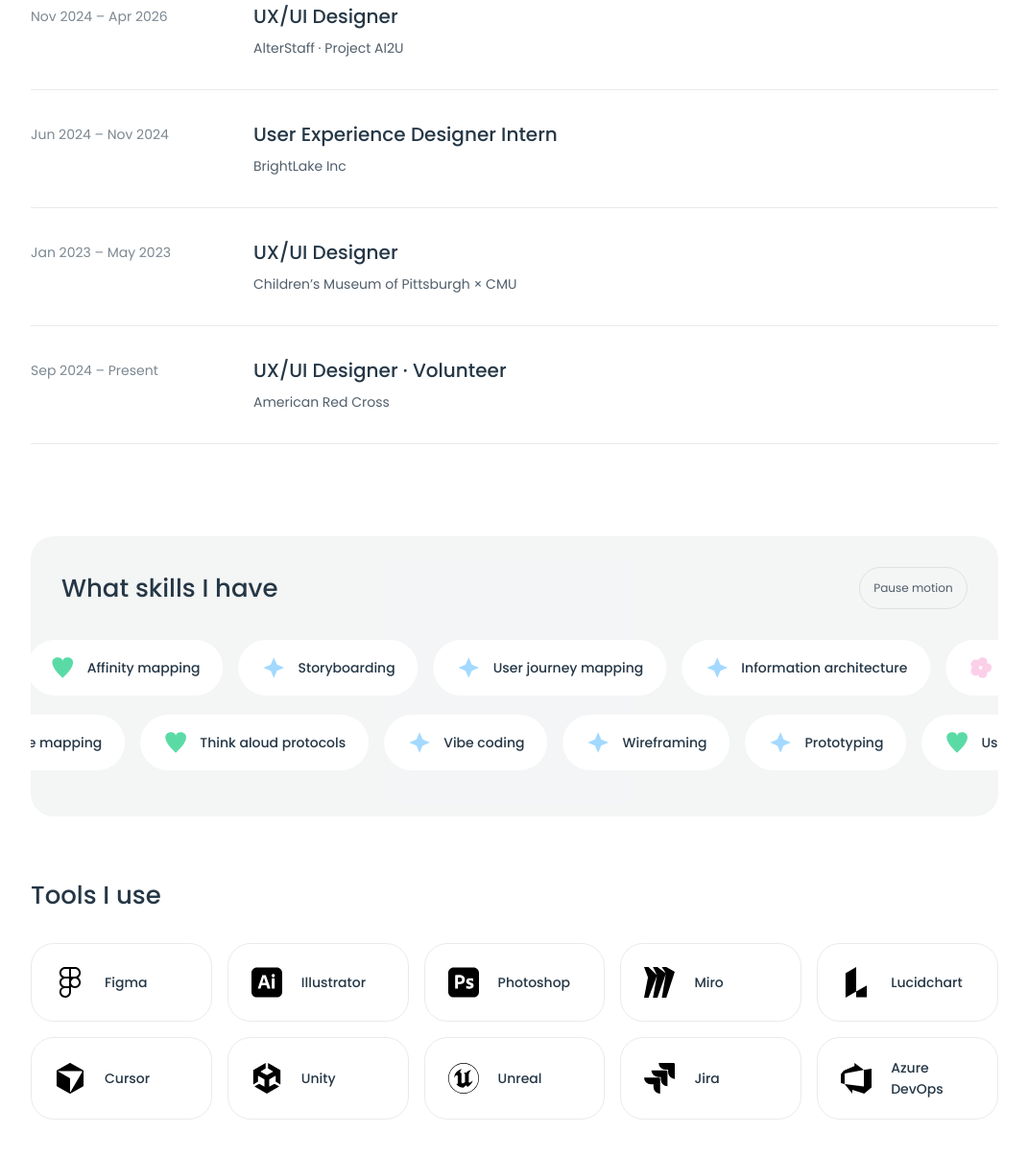
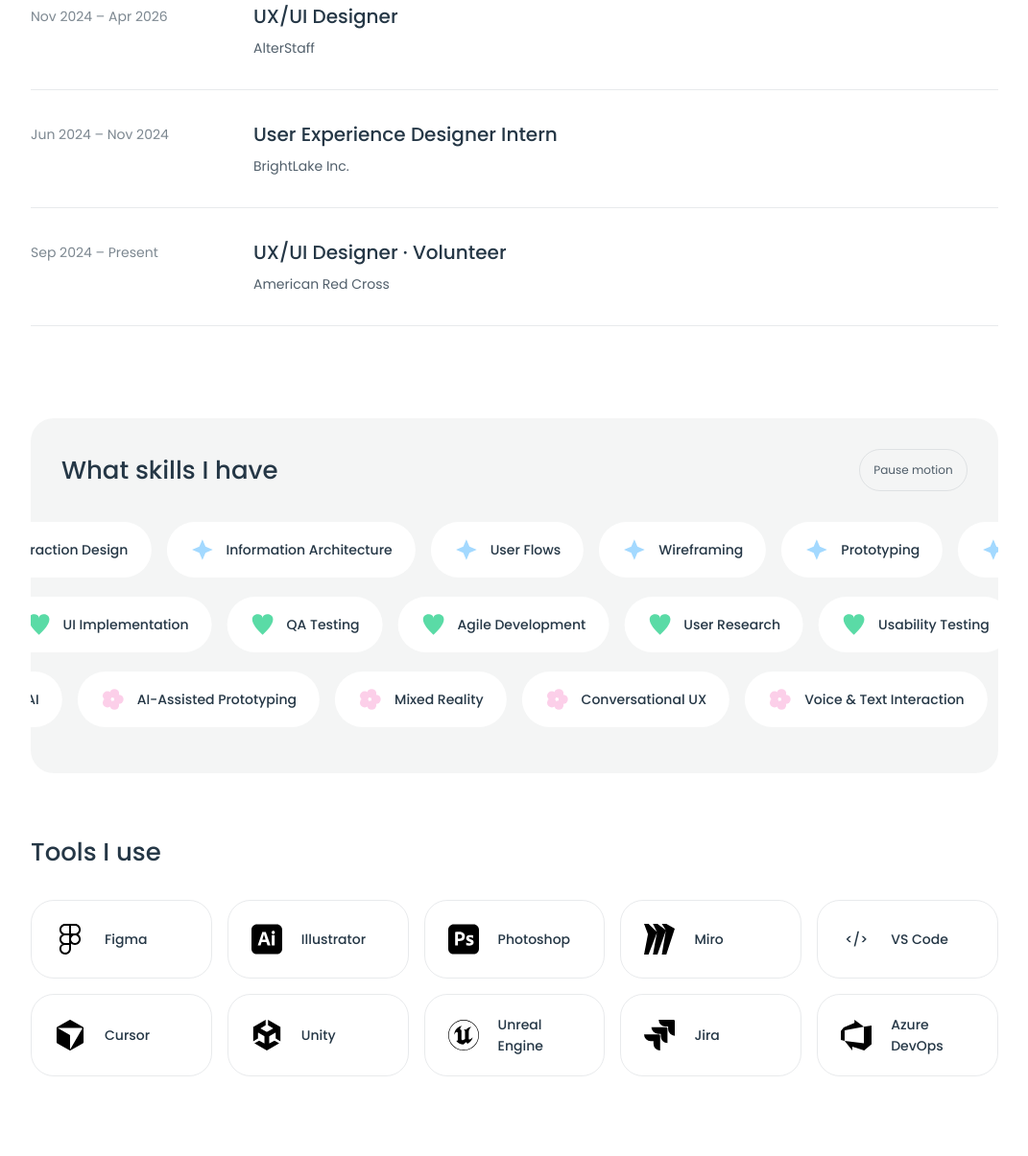
Before and after one commit to XinyuFeliciaLi/XinyuFeliciaLi.github.io, an Astro site: page /about in a window 1280 px wide. Shown: the part 1957-3162 px from the top of the page at 96% size, without its empty margins (104-1175 px from the left). Built offline with nearby package versions, Linux system fonts and the light colour scheme; Astro itself is replaced by a stand-in of ours.

Commit message:
Align About page with master resume and update favicon

```diff
--- a/src/layouts/BaseLayout.astro
+++ b/src/layouts/BaseLayout.astro
@@ -26,7 +26,7 @@ const { title, description = 'Felicia Li — senior product designer, UX/UI.', n
 	<head>
 		<meta charset="utf-8" />
 		<meta name="viewport" content="width=device-width, initial-scale=1" />
-		<link rel="icon" type="image/svg+xml" href="/favicon.svg" />
+		<link rel="icon" type="image/svg+xml" href="/favicon.svg?v=felicia-grey" />
 		<meta name="description" content={description} />
 		{noindex && <meta name="robots" content="noindex, nofollow" />}
 		<meta name="generator" content={Astro.generator} />
--- a/src/pages/about.astro
+++ b/src/pages/about.astro
@@ -14,14 +14,14 @@ const stats = [
 ];
 const experience = [
 	{ dates: 'Jun 2026 – Sep 2026', role: 'Product Designer (Part-Time)', company: 'Fortune Kids Inc.' },
-	{ dates: 'Nov 2024 – Apr 2026', role: 'UX/UI Designer', company: 'AlterStaff · Project AI2U' },
-	{ dates: 'Jun 2024 – Nov 2024', role: 'User Experience Designer Intern', company: 'BrightLake Inc' },
-	{ dates: 'Jan 2023 – May 2023', role: 'UX/UI Designer', company: 'Children’s Museum of Pittsburgh × CMU' },
+	{ dates: 'Nov 2024 – Apr 2026', role: 'UX/UI Designer', company: 'AlterStaff' },
+	{ dates: 'Jun 2024 – Nov 2024', role: 'User Experience Designer Intern', company: 'BrightLake Inc.' },
 	{ dates: 'Sep 2024 – Present', role: 'UX/UI Designer · Volunteer', company: 'American Red Cross' },
 ];
 const skillRows = [
-	['Contextual inquiry', 'Affinity mapping', 'Storyboarding', 'User journey mapping', 'Information architecture', 'Iconography', 'Graphic design'],
-	['Wireframing', 'Prototyping', 'Usability testing', 'Experience surveys', 'Site mapping', 'Think aloud protocols', 'Vibe coding'],
+	['Product Design', 'Interaction Design', 'Information Architecture', 'User Flows', 'Wireframing', 'Prototyping', 'Visual Design', 'Responsive Web Design', 'UI Components & Patterns'],
+	['User Research', 'Usability Testing', 'Research Synthesis', 'Cross-Functional Collaboration', 'UI Implementation', 'QA Testing', 'Agile Development'],
+	['Conversational UX', 'Voice & Text Interaction', 'Generative AI', 'AI-Assisted Prototyping', 'Mixed Reality'],
 ];
 const skillSections = [
 	{ id: 'skills', title: 'What skills I have', rows: skillRows },
@@ -31,18 +31,18 @@ const designTools = [
 	{ name: 'Illustrator', icon: 'illustrator' },
 	{ name: 'Photoshop', icon: 'photoshop' },
 	{ name: 'Miro', icon: 'miro' },
-	{ name: 'Lucidchart', icon: 'lucidchart' },
+	{ name: 'VS Code', icon: '' },
 	{ name: 'Cursor', icon: 'cursor' },
 	{ name: 'Unity', icon: 'unity' },
-	{ name: 'Unreal', icon: 'unreal' },
+	{ name: 'Unreal Engine', icon: 'unreal' },
 	{ name: 'Jira', icon: 'jira' },
 	{ name: 'Azure DevOps', icon: 'azure-devops' },
 ];
 // Match patterns and colors by skill family, not position in the marquee.
 const skillCategories = [
-	{ pattern: 'heart', color: colors[0], skills: ['Contextual inquiry', 'Affinity mapping', 'Usability testing', 'Experience surveys', 'Think aloud protocols'] },
-	{ pattern: 'star', color: colors[3], skills: ['Storyboarding', 'User journey mapping', 'Information architecture', 'Wireframing', 'Prototyping', 'Site mapping', 'Vibe coding'] },
-	{ pattern: 'flower', color: colors[2], skills: ['Iconography', 'Graphic design'] },
+	{ pattern: 'star', color: colors[3], skills: skillRows[0] },
+	{ pattern: 'heart', color: colors[0], skills: skillRows[1] },
+	{ pattern: 'flower', color: colors[2], skills: skillRows[2] },
 ];
 const skillStyle = Object.fromEntries(skillCategories.flatMap(category => category.skills.map(skill => [skill, category])));
 // Fit the hero flower to the same 20 × 20 visible bounds as the other shapes.
@@ -120,7 +120,7 @@ const flowerTransform = `translate(2 2) scale(${20 / flowerWidth} ${20 / flowerH
 			<h2 id="tools-heading">Tools I use</h2>
 			<ul class="tools-grid">
 				{designTools.map(tool => <li class="tool-card">
-					<span class="tool-icon"><img src={`/icons/tools/${tool.icon}.svg`} width="32" height="32" alt="" /></span>
+					<span class="tool-icon">{tool.icon ? <img src={`/icons/tools/${tool.icon}.svg`} width="32" height="32" alt="" /> : <span aria-hidden="true">&lt;/&gt;</span>}</span>
 					<span>{tool.name}</span>
 				</li>)}
 			</ul>
```
Also changed, not shown: public/favicon.ico, public/favicon.svg.
